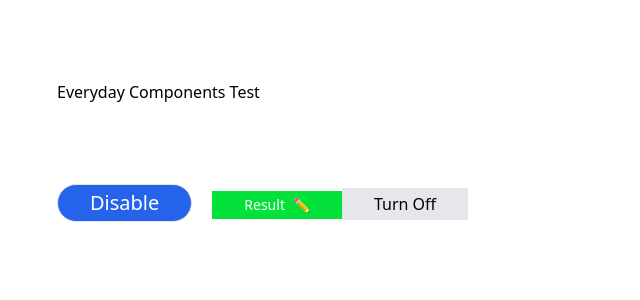
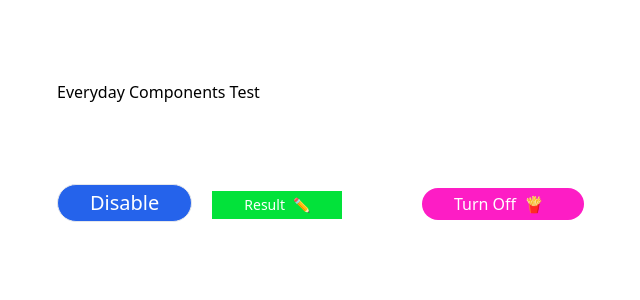
Before and after one commit to MaxCherya/everyday-components, a React (Vite) app: page / in a window 1280 px wide. Shown: the top 300 px of the page, without its empty margins (23-663 px from the left). Built offline with nearby package versions, Linux system fonts and the light colour scheme.

Commit message:
Fixed the function getColors to return complementary colors in case if only one was provided.
Added styles to ToggleButton

```diff
--- a/src/App.tsx
+++ b/src/App.tsx
@@ -12,11 +12,11 @@ const App: React.FC = () => {
 
             <GeneralButton variant="primary" size='xl' throttleMs={1000} className='rounded-full' onClick={() => setDisabled(!disabled)}>Disable</GeneralButton>
 
-            <GeneralButton disabled={disabled} noOutlines customPrimaryColor='#02E23A' customSecondaryColor='#F10808' variant="primary" size='sm' className='ml-5' iconRight='✏️'>
+            <GeneralButton disabled={disabled} noOutlines customPrimaryColor='#02E23A' variant="primary" size='sm' className='ml-5' iconRight='✏️'>
                 Result
             </GeneralButton>
 
-            <ToggleButton offLabel='Turn Off' isToggled={disabled} size='base'>Turn On</ToggleButton>
+            <ToggleButton className='ml-20 rounded-2xl' customPrimaryColor='#02E23A' onClick={() => setDisabled(!disabled)} iconLeft='🥔' iconLeftAfter='🍟' throttleMs={3000} offLabel='Turn Off' isToggled={disabled} size='base'>Turn On</ToggleButton>
         </div>
     );
 };
--- a/src/components/btns/ToggleButton/ToggleButton.tsx
+++ b/src/components/btns/ToggleButton/ToggleButton.tsx
@@ -1,4 +1,4 @@
-import React, { useState } from "react";
+import React, { useEffect, useState, type ReactNode } from "react";
 import { useSmartClick } from "../../../hooks/useSmartClick";
 import { getColors } from "../../../utils/colorUtils";
 
@@ -6,6 +6,10 @@ export interface ToggleButtonProps extends React.ButtonHTMLAttributes<HTMLButton
     size: 'xs' | 'sm' | 'base' | 'md' | 'lg' | 'xl' | 'custom';
     isLoading?: boolean;
     fullWidth?: boolean;
+    iconRight?: ReactNode | string;
+    iconLeft?: ReactNode | string;
+    iconRightAfter?: ReactNode | string;
+    iconLeftAfter?: ReactNode | string;
     isToggled: boolean;
     offLabel: string,
     customPrimaryColor?: string; // in hex
@@ -22,6 +26,10 @@ const ToggleButton: React.FC<ToggleButtonProps> = ({
     size,
     isLoading = false,
     fullWidth = false,
+    iconLeft,
+    iconRight,
+    iconRightAfter,
+    iconLeftAfter,
     isToggled,
     offLabel,
     customPrimaryColor,
@@ -39,6 +47,8 @@ const ToggleButton: React.FC<ToggleButtonProps> = ({
     // ======================== STATES ======================= //
     const [isHover, setIsHover] = useState(false);
     const colorStyle = getColors(customPrimaryColor, customSecondaryColor);
+    const [dots, setDots] = useState(1);
+    const [_time, setTime] = useState(new Date())
     // ======================================================= //
 
     const sizes = {
@@ -53,23 +63,37 @@ const ToggleButton: React.FC<ToggleButtonProps> = ({
 
     const { handler: clickHandler, isThrottled, isDebounced, isLocked } = useSmartClick({ onClick, debounceMs, throttleMs, onDebounceStart, onThrottleStart });
 
+    useEffect(() => {
+        if (!isLoading && !isLocked && !isThrottled && !isDebounced) return
+
+        const interval = setInterval(() => {
+            setTime(new Date())
+            setDots((prev) => (prev >= 3 ? 1 : prev + 1));
+        }, 500)
+
+        return () => clearInterval(interval);
+    }, [isLoading, isLocked, isThrottled, isDebounced])
+
+    console.log(colorStyle.primaryStyle)
+    console.log(colorStyle.secondaryStyle)
+
     return (
         <button
             onMouseEnter={() => setIsHover(true)}
             onMouseLeave={() => setIsHover(false)}
             onClick={clickHandler}
-            className={`px-8 py-1 ${sizes[size]} ${fullWidth && 'w-full'} transition-all duration-300 ${className}`}
+            className={`px-8 cursor-pointer py-1 ${sizes[size]} ${fullWidth && 'w-full'} transition-all duration-300 ${className}`}
             style={
                 isLoading || isLocked || isThrottled || isDebounced
                     ? colorStyle.disabledStyle
                     : isHover
                         ? isToggled
                             ? {
-                                backgroundColor: colorStyle.primaryStyle.backgroundColor,
+                                backgroundColor: colorStyle.primaryHover,
                                 color: colorStyle.primaryStyle.color
                             }
                             : {
-                                backgroundColor: colorStyle.secondaryStyle.backgroundColor,
+                                backgroundColor: colorStyle.secondaryHover,
                                 color: colorStyle.secondaryStyle.color
                             }
                         : isToggled
@@ -79,6 +103,20 @@ const ToggleButton: React.FC<ToggleButtonProps> = ({
             {...rest}
         >
             {isToggled ? children : offLabel}
+
+            {isToggled ? <span className={`ml-2 ${sizes[size]}`}>{iconLeft}</span> : <span className={`ml-2 ${sizes[size]}`}>{iconLeftAfter}</span>}
+
+            <span
+                className={`absolute inline-block w-[1.5ch] ml-2 text-left align-middle ${isLoading || isDebounced || isThrottled ? 'visible' : 'invisible'
+                    }`}
+            >
+                {Array.from({ length: dots }).map((_, index) => (
+                    <span key={index}>.</span>
+                ))}
+            </span>
+
+            {isToggled ? <span className={`ml-2 ${sizes[size]}`}>{iconRight}</span> : <span className={`ml-2 ${sizes[size]}`}>{iconRightAfter}</span>}
+
         </button>
     )
 }
--- a/src/utils/colorUtils.ts
+++ b/src/utils/colorUtils.ts
@@ -97,29 +97,35 @@ export const getColors = (
 } => {
     // Scenario 1: Only Primary
     if (customPrimaryColor && !customSecondaryColor) {
-        const hover = adjustBrightness(customPrimaryColor, -20);
-        const textColor = isLightColor(customPrimaryColor) ? '#000' : '#fff';
+        const secondaryColor = getComplementary(customPrimaryColor);
+        const primaryHover = adjustBrightness(customPrimaryColor, -20);
+        const secondaryHover = adjustBrightness(secondaryColor, -20);
+        const primaryText = isLightColor(customPrimaryColor) ? '#000' : '#fff';
+        const secondaryText = isLightColor(secondaryColor) ? '#000' : '#fff';
 
         return {
-            primaryStyle: { backgroundColor: customPrimaryColor, color: textColor },
-            secondaryStyle: { backgroundColor: customPrimaryColor, color: textColor },
-            primaryHover: hover,
-            secondaryHover: hover,
+            primaryStyle: { backgroundColor: customPrimaryColor, color: primaryText },
+            secondaryStyle: { backgroundColor: secondaryColor, color: secondaryText },
+            primaryHover,
+            secondaryHover,
             disabledStyle: getDisabledStyleFrom(customPrimaryColor),
         };
     }
 
     // Scenario 2: Only Secondary
     if (!customPrimaryColor && customSecondaryColor) {
-        const hover = adjustBrightness(customSecondaryColor, -20);
-        const textColor = isLightColor(customSecondaryColor) ? '#000' : '#fff';
+        const primaryColor = getComplementary(customSecondaryColor);
+        const secondaryHover = adjustBrightness(customSecondaryColor, -20);
+        const primaryHover = adjustBrightness(primaryColor, -20);
+        const primaryText = isLightColor(primaryColor) ? '#000' : '#fff';
+        const secondaryText = isLightColor(customSecondaryColor) ? '#000' : '#fff';
 
         return {
-            primaryStyle: { backgroundColor: '#2563eb', color: '#fff' },
-            secondaryStyle: { backgroundColor: customSecondaryColor, color: textColor },
-            primaryHover: '#1e40af',
-            secondaryHover: hover,
-            disabledStyle: getDisabledStyleFrom(customSecondaryColor),
+            primaryStyle: { backgroundColor: primaryColor, color: primaryText },
+            secondaryStyle: { backgroundColor: customSecondaryColor, color: secondaryText },
+            primaryHover,
+            secondaryHover,
+            disabledStyle: getDisabledStyleFrom(primaryColor),
         };
     }
 
```
